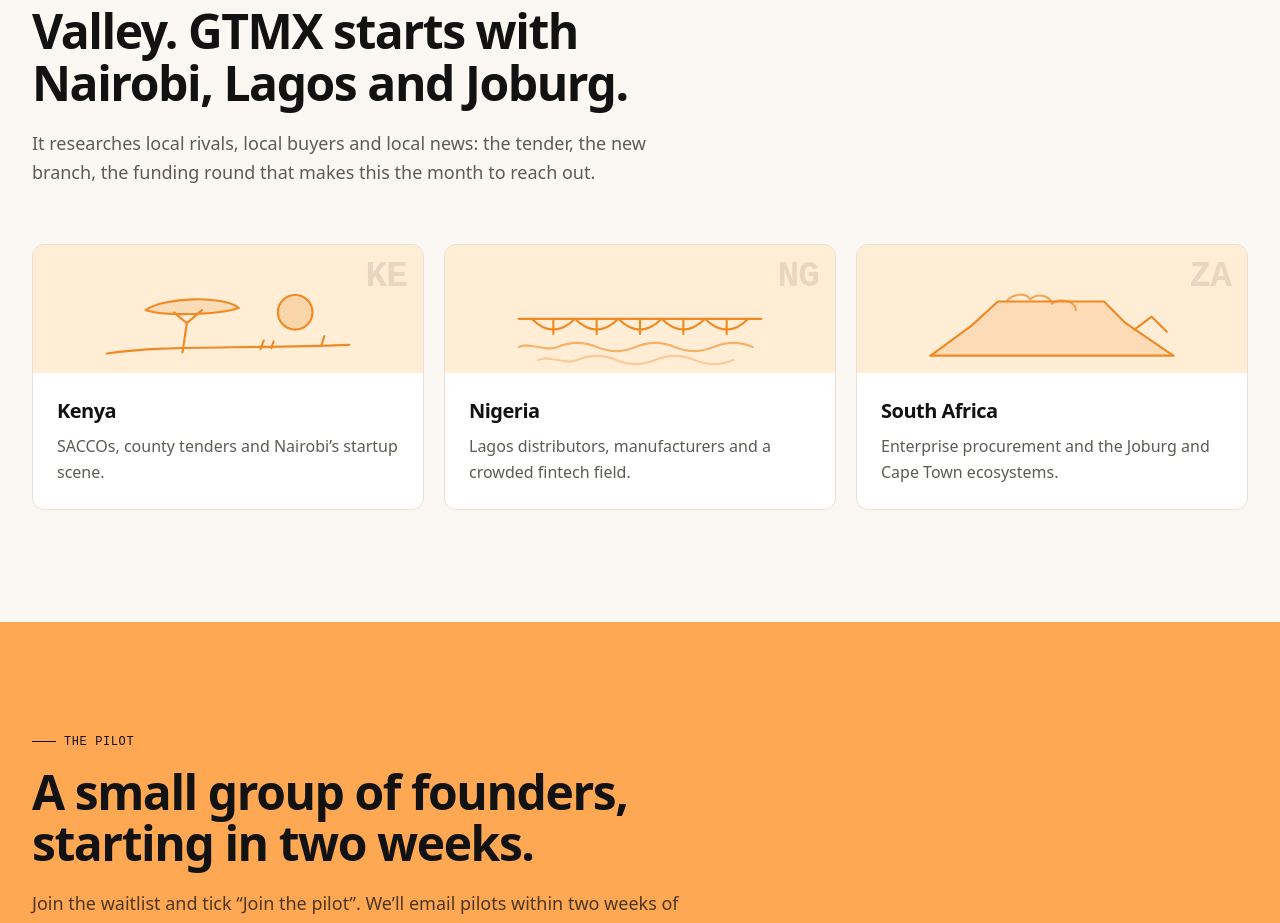
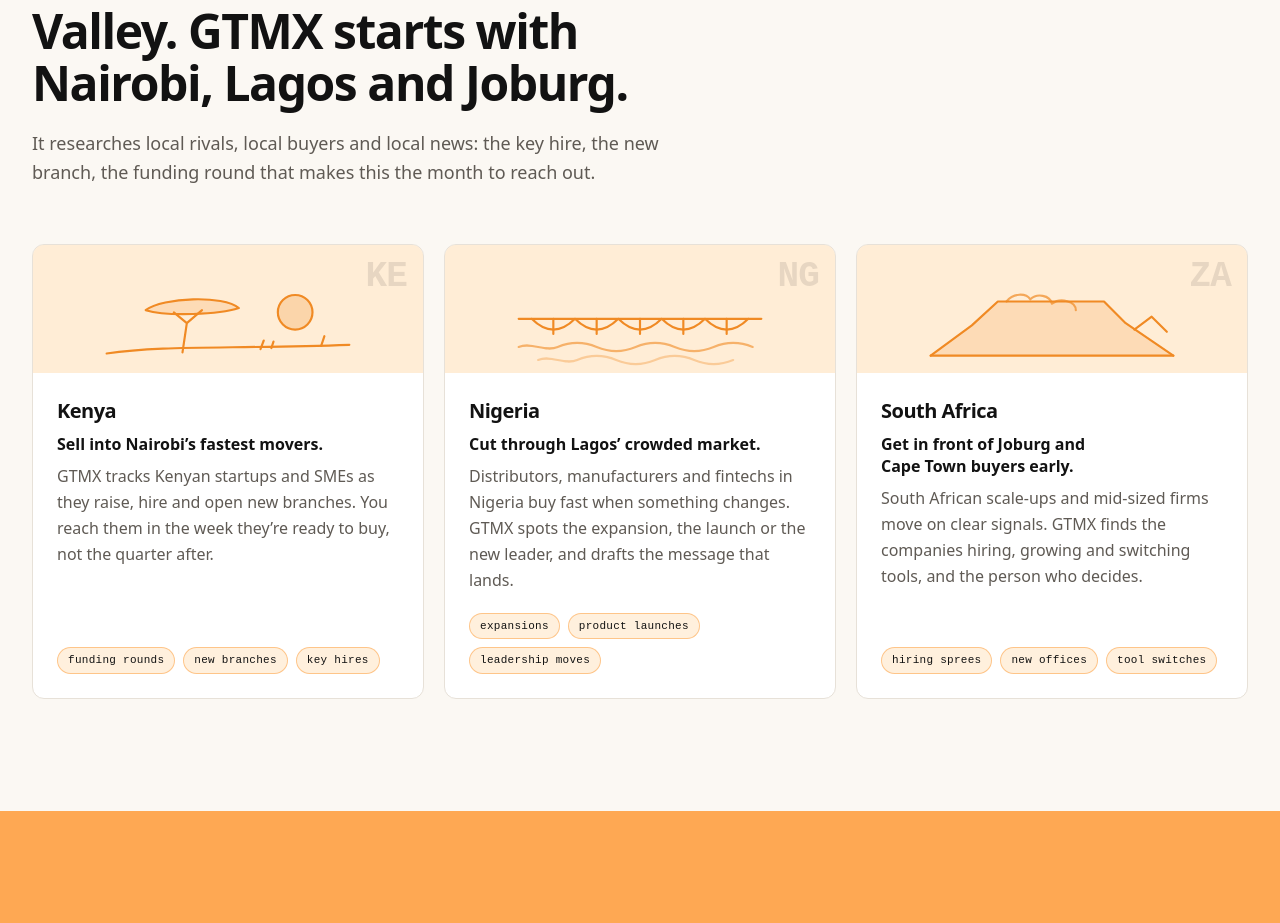
Before and after one commit to calebomondi/gtmx, a React (Vite) app in the folder waitlist/: page / in a window 1280 px wide. Shown: the part 2540-3463 px from the top of the page. Built offline with nearby package versions, Linux system fonts and the light colour scheme; no server answers.

Commit message:
Rewrite the market cards for SMEs and startups
Co-Authored-By: Claude Opus 5.5 <noreply@anthropic.com>

```diff
--- a/waitlist/src/components/markets.tsx
+++ b/waitlist/src/components/markets.tsx
@@ -4,10 +4,41 @@ import { stagger } from '../lib/stagger'
 import { KenyaMotif, NigeriaMotif, SouthAfricaMotif } from './market-motifs'
 import { Section } from './section'
 
-const MARKETS: { country: string; code: string; note: string; motif: ReactNode }[] = [
-  { country: 'Kenya', code: 'KE', note: 'SACCOs, county tenders and Nairobi’s startup scene.', motif: <KenyaMotif /> },
-  { country: 'Nigeria', code: 'NG', note: 'Lagos distributors, manufacturers and a crowded fintech field.', motif: <NigeriaMotif /> },
-  { country: 'South Africa', code: 'ZA', note: 'Enterprise procurement and the Joburg and Cape Town ecosystems.', motif: <SouthAfricaMotif /> },
+interface Market {
+  country: string
+  code: string
+  hook: string
+  body: string
+  /** Buying signals GTMX watches for in this market. */
+  signals: string[]
+  motif: ReactNode
+}
+
+const MARKETS: Market[] = [
+  {
+    country: 'Kenya',
+    code: 'KE',
+    hook: 'Sell into Nairobi’s fastest movers.',
+    body: 'GTMX tracks Kenyan startups and SMEs as they raise, hire and open new branches. You reach them in the week they’re ready to buy, not the quarter after.',
+    signals: ['funding rounds', 'new branches', 'key hires'],
+    motif: <KenyaMotif />,
+  },
+  {
+    country: 'Nigeria',
+    code: 'NG',
+    hook: 'Cut through Lagos’ crowded market.',
+    body: 'Distributors, manufacturers and fintechs in Nigeria buy fast when something changes. GTMX spots the expansion, the launch or the new leader, and drafts the message that lands.',
+    signals: ['expansions', 'product launches', 'leadership moves'],
+    motif: <NigeriaMotif />,
+  },
+  {
+    country: 'South Africa',
+    code: 'ZA',
+    hook: 'Get in front of Joburg and Cape Town buyers early.',
+    body: 'South African scale-ups and mid-sized firms move on clear signals. GTMX finds the companies hiring, growing and switching tools, and the person who decides.',
+    signals: ['hiring sprees', 'new offices', 'tool switches'],
+    motif: <SouthAfricaMotif />,
+  },
 ]
 
 export function Markets() {
@@ -15,15 +46,15 @@ export function Markets() {
     <Section
       label="Built for where you sell"
       title="Global sales tools know Silicon Valley. GTMX starts with Nairobi, Lagos and Joburg."
-      intro="It researches local rivals, local buyers and local news: the tender, the new branch, the funding round that makes this the month to reach out."
+      intro="It researches local rivals, local buyers and local news: the key hire, the new branch, the funding round that makes this the month to reach out."
     >
-      <div className="grid gap-5 sm:grid-cols-3">
+      <div className="grid gap-5 lg:grid-cols-3">
         {MARKETS.map((market, i) => (
           <article
             key={market.country}
             data-reveal
             style={stagger(i)}
-            className="group relative overflow-hidden rounded-xl border border-line bg-panel transition duration-300 hover:-translate-y-1 hover:border-ink/20 hover:shadow-lift"
+            className="group relative flex flex-col overflow-hidden rounded-xl border border-line bg-panel transition duration-300 hover:-translate-y-1 hover:border-ink/20 hover:shadow-lift"
           >
             <div className="relative h-32 overflow-hidden bg-highlight/60 px-5 pt-6 text-brand-deep">
               <div className="h-full transition-transform duration-500 group-hover:scale-[1.04] group-hover:-translate-y-0.5">
@@ -36,9 +67,21 @@ export function Markets() {
                 {market.code}
               </span>
             </div>
-            <div className="p-6">
+            {/* Grows to fill the card, so the chips sit on one line across all three. */}
+            <div className="flex flex-1 flex-col p-6">
               <h3 className="text-xl font-semibold tracking-tight">{market.country}</h3>
-              <p className="mt-2 leading-relaxed text-muted">{market.note}</p>
+              <p className="mt-2 font-semibold leading-snug text-balance">{market.hook}</p>
+              <p className="mt-2 leading-relaxed text-muted">{market.body}</p>
+              <ul className="mt-auto flex flex-wrap gap-2 pt-5" aria-label={`Signals GTMX watches in ${market.country}`}>
+                {market.signals.map((signal) => (
+                  <li
+                    key={signal}
+                    className="rounded-full border border-brand/60 bg-highlight/50 px-2.5 py-1 font-mono text-[11px] tracking-wide text-ink"
+                  >
+                    {signal}
+                  </li>
+                ))}
+              </ul>
             </div>
           </article>
         ))}
```
